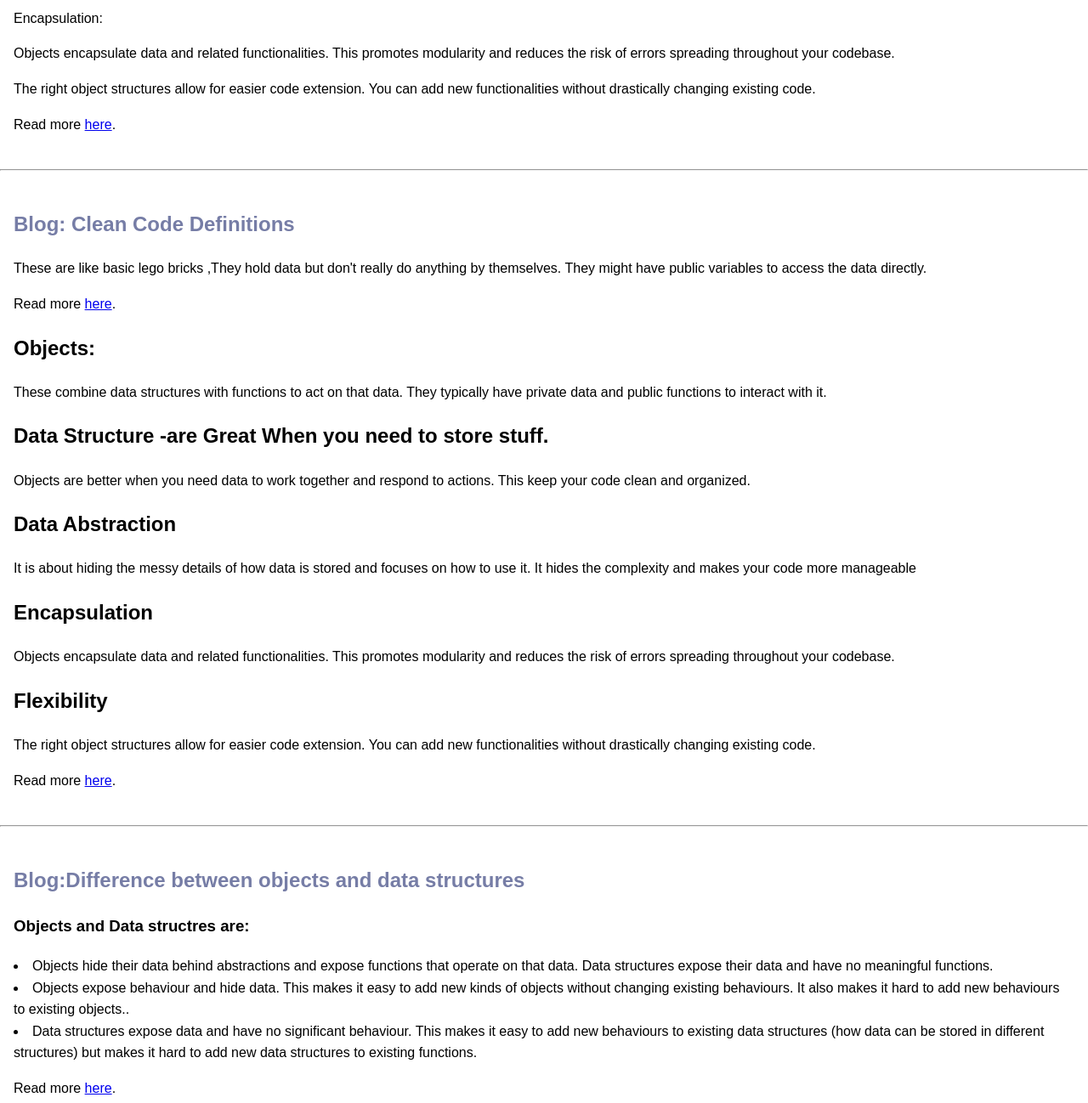
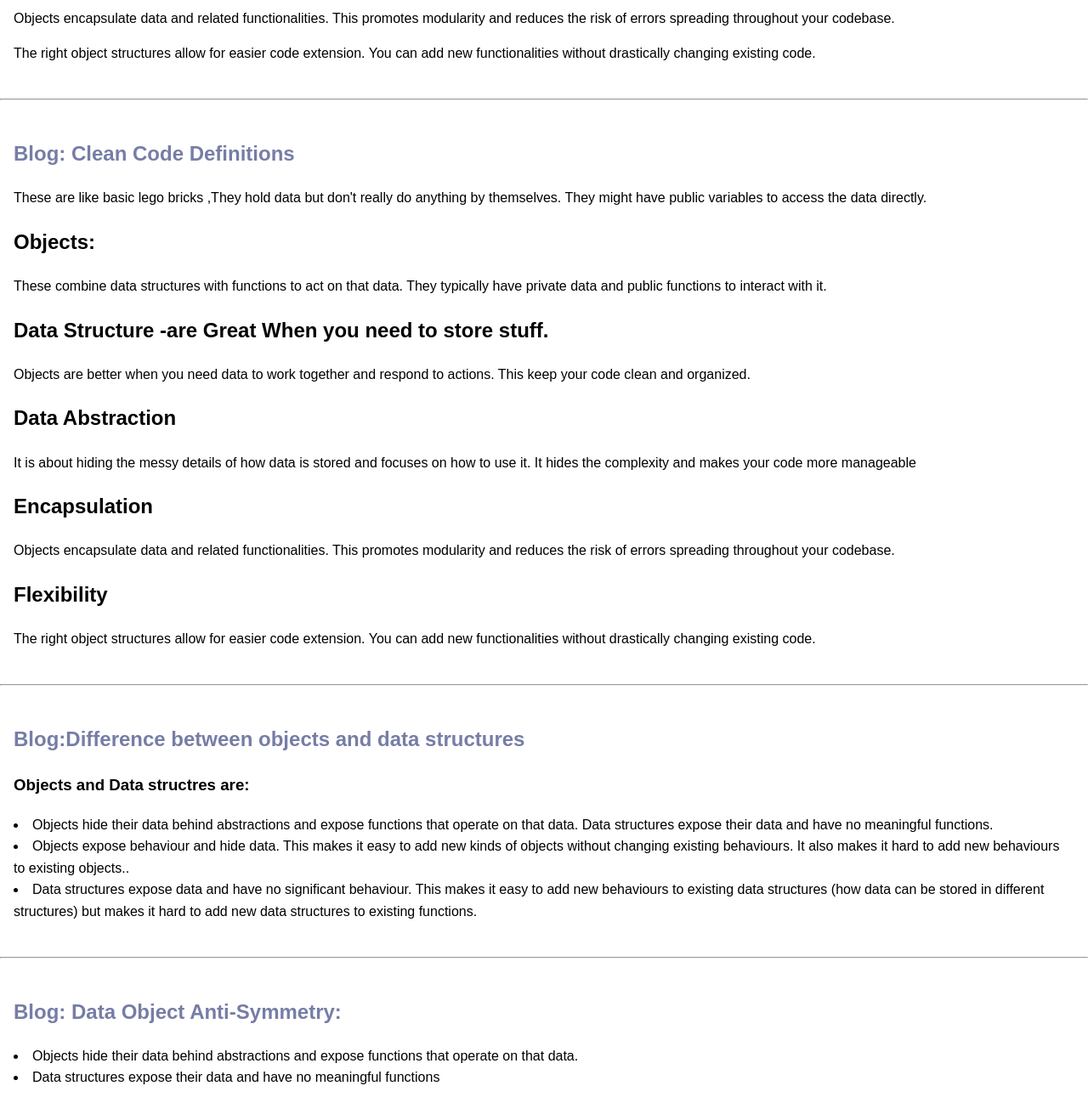
Before and after one commit to LebogangMputle/Clean-Code-Blog, a plain HTML site: page index.html in a window 1280 px wide. Shown: the part 660-1958 px from the top of the page at 85% size. Drawn offline with Linux system fonts and the light colour scheme; a script that the page names is missing.

Commit message:
removed the read here

```diff
--- a/index.html
+++ b/index.html
@@ -34,7 +34,6 @@
     <h2>Blog: Clean Code Introduction</h2>
     <h3>Introduction:</h3>
     <p>In the quest for clean code, mastering the balance between objects and data structures is paramount, as they form the backbone of software architecture, defining the elegance and maintainability of the codebase.</p>
-    <p>Read more <a href="https://brandgenetics.com/human-thinking/thinking-fast-and-slow/">here</a>.</p>
     <p>Organization:</p>
     <p>Data structures provide a well-defined way to store and organize information. This makes your code clear and easier to understand, both for you and other developers.</p>
     <p>Efficiency:</p>
@@ -44,14 +43,12 @@
     <p>Encapsulation:</p>
     <p>Objects encapsulate data and related functionalities. This promotes modularity and reduces the risk of errors spreading throughout your codebase.</p>
     <p> The right object structures allow for easier code extension. You can add new functionalities without drastically changing existing code.</p>
-    <p>Read more <a href="https://brandgenetics.com/human-thinking/thinking-fast-and-slow/">here</a>.</p>
 </article>
 <hr></hr>
 <!--blog 1-->
 <article>
     <h2>Blog: Clean Code Definitions</h2>
     <p>These are like basic lego bricks ,They hold data but don't really do anything by themselves. They might have public variables to access the data directly.</p>
-    <p>Read more <a href="https://brandgenetics.com/human-thinking/thinking-fast-and-slow/">here</a>.</p>
     <h1>Objects:</h1>
     <p>These combine data structures with functions to act on that data. They typically have private data and public functions to interact with it.</p>
     <h1>Data Structure -are Great When you need to store stuff.</h1>
@@ -62,7 +59,6 @@
     <p>Objects encapsulate data and related functionalities. This promotes modularity and reduces the risk of errors spreading throughout your codebase.</p>
     <h1>Flexibility</h1>
     <p> The right object structures allow for easier code extension. You can add new functionalities without drastically changing existing code.</p>
-    <p>Read more <a href="https://brandgenetics.com/human-thinking/thinking-fast-and-slow/">here</a>.</p>
 </article>
 <hr></hr>
 
@@ -75,7 +71,6 @@
         <li>Objects expose behaviour and hide data. This makes it easy to add new kinds of objects without changing existing behaviours. It also makes it hard to add new behaviours to existing objects..</li>
         <li>Data structures expose data and have no significant behaviour. This makes it easy to add new behaviours to existing data structures (how data can be stored in different structures) but makes it hard to add new data structures to existing functions.</li>
     </p>
-    <p>Read more <a href="https://brandgenetics.com/human-thinking/thinking-fast-and-slow/">here</a>.</p>
 </article>
 <hr></hr>
 
@@ -93,7 +88,6 @@
     <li> Very useful structures, especially when communicating with databases or parsing (the process of analyzing a string of symbols) messages from sockets</li>
     <h1>Active Records</h1>
     <li>They are data structures with public (or accessed) variables. They typically have navigated methods.</li>
-    <p>Read more <a href="https://brandgenetics.com/human-thinking/thinking-fast-and-slow/">here</a>.</p>
 </article>
 <hr></hr>
 
```
